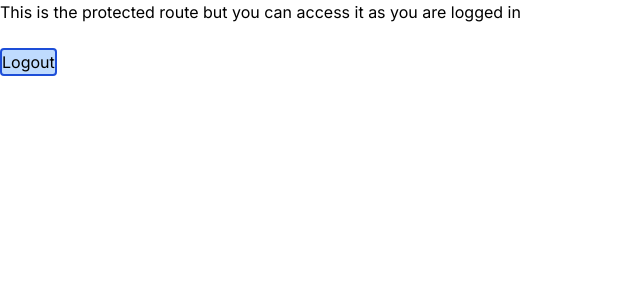
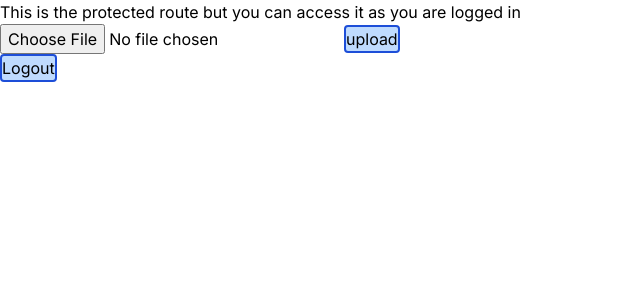
Before and after one commit to Yuhannakapali/fuzzy-pancake-fe, a Next.js app: page /protected in a window 1280 px wide. Shown: the top 300 px of the page, without its empty margins (0-640 px from the left). Built offline with nearby package versions, Linux system fonts and the light colour scheme; sample sign-in values are in the browser's storage.

Commit message:
file upload to backend

```diff
--- a/app/protected/page.tsx
+++ b/app/protected/page.tsx
@@ -1,6 +1,7 @@
 "use client";
 
-import React from "react";
+import React, { useState } from "react";
+import axios from "axios";
 
 const Protected = () => {
   if (typeof window !== "undefined") {
@@ -10,6 +11,27 @@ const Protected = () => {
     }
   }
 
+  const [file, setFile] = useState<File>();
+
+  const uploadFile = async (e: React.FormEvent<HTMLFormElement>) => {
+    e.preventDefault();
+    if (!file) return;
+
+    try {
+      const data = new FormData();
+      data.append("file", file);
+
+      const res = await axios.post("http://localhost:8000/api/upload", data,{
+        headers: {
+          "Content-Type": "multipart/form-data",
+        },
+      });
+
+      console.log(res.data);
+    } catch (e: any) {
+      console.error(e);
+    }
+  };
   return (
     <>
       <main>
@@ -17,7 +39,19 @@ const Protected = () => {
           This is the protected route but you can access it as you are logged in
         </div>
         <div>
-          <input type="text" />
+          <form onSubmit={uploadFile} id="form" name="form">
+            <input
+              type="file"
+              accept="image/*"
+              name="photo"
+              onChange={(e) => setFile(e.target.files?.[0])}
+            />
+            <input
+              type="submit"
+              value="upload"
+              className="border-2 rounded border-blue-700 bg-blue-200"
+            />
+          </form>
         </div>
         <button
           onClick={() => {
```
